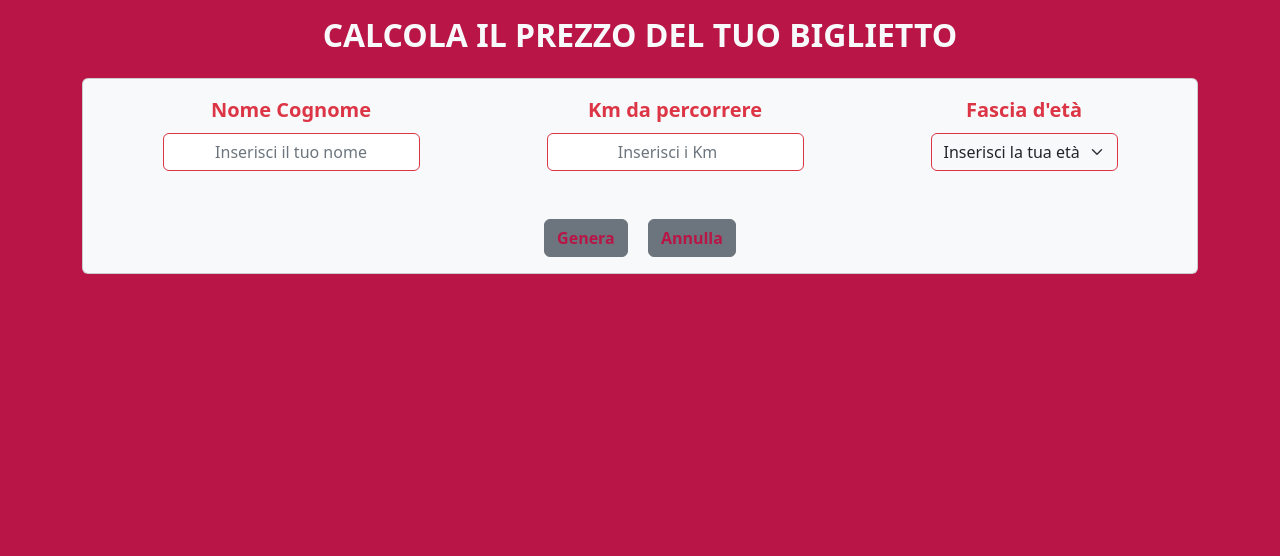
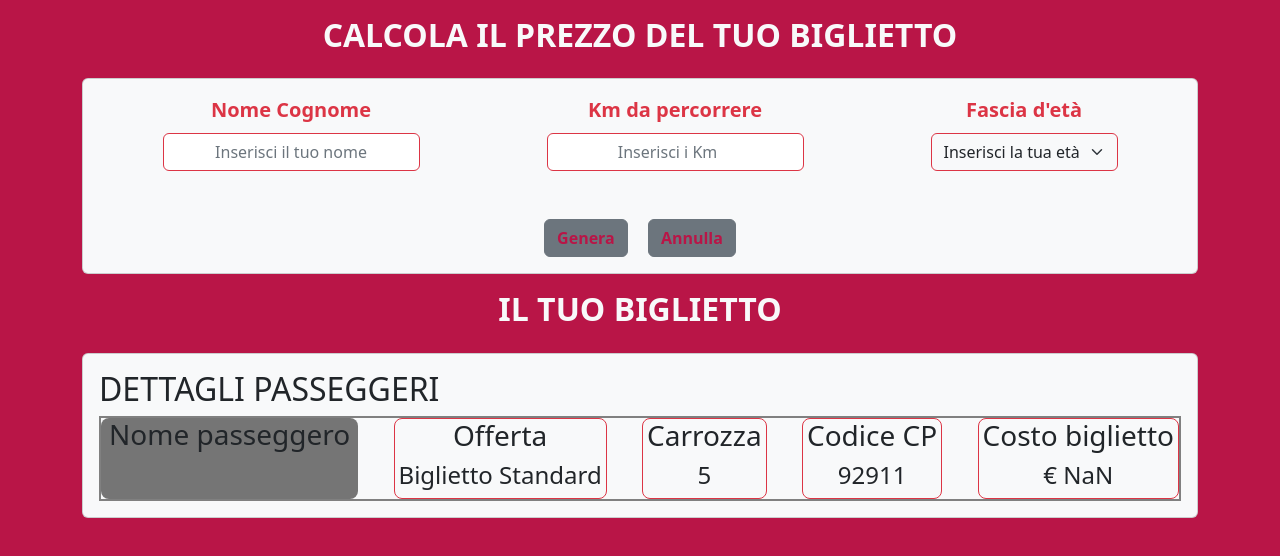
Before and after one commit to MartinaAmbrosini/js-biglietto-treno-form, a plain HTML site: page index.html in a window 1280 px wide. Both pictures are taken after a click on the button "Genera". Drawn offline with nearby package versions, Linux system fonts and the light colour scheme.

Commit message:
esercizio finito

```diff
--- a/index.html
+++ b/index.html
@@ -26,13 +26,13 @@
                             <label for="text-km" class="form-label fs-5 fw-semibold text-danger">
                                 Km da percorrere
                             </label>
-                            <input type="number" id="text-name" class="form-control border border-danger text-center " placeholder="Inserisci i Km">
+                            <input type="number" id="text-km" class="form-control border border-danger text-center " placeholder="Inserisci i Km">
                         </div>
                         <div class="text-center">
                             <label for="text-age" class="form-label fs-5 fw-semibold text-danger">
                                 Fascia d'età
                             </label>
-                            <select class="form-select border border-danger bg-light">
+                            <select id="text-age" class="form-select border border-danger bg-light">
                                 <option selected class="d-none">Inserisci la tua età</option>
                                 <option value="1">Minorenne</option>
                                 <option value="2">Maggiorenne</option>
@@ -54,7 +54,36 @@
     </section>
 
     <!--Bottom section-->
-
-<script type="text/javascript" src="js/main.js"></script>
+    <section class="container">
+        <h2 class="text-center fw-bold text-light py-3">IL TUO BIGLIETTO</h2>
+        <div class="card bg-light border-none">
+            <div class="card-body">
+               <h2>DETTAGLI PASSEGGERI</h2>
+               <div class="d-flex justify-content-between" style="border: 2px solid grey;">
+                    <div class="px-2 rounded-2 text-center rounded-3" style="background-color: #757575;">
+                        <h3>Nome passeggero</h3>
+                        <h4 id="username"></h4>
+                    </div>
+                    <div class="border border-danger rounded-3 px-1 text-center fw-bold">
+                        <h3>Offerta</h3>
+                        <h4>Biglietto Standard</h4>
+                    </div>
+                    <div class="border border-danger rounded-3 px-1 text-center">
+                        <h3>Carrozza</h3>
+                        <h4>5</h4>
+                    </div>
+                    <div class="border border-danger rounded-3 px-1 text-center">
+                        <h3>Codice CP</h3>
+                        <h4>92911</h4>
+                    </div>
+                    <div class="border border-danger rounded-3 px-1 text-center">
+                        <h3>Costo biglietto</h3>
+                        <h4 id="price"></h4>
+                   </div>
+               </div>
+            </div>
+        </div>
+    </section>
+<script type="text/javascript" src="js/script.js"></script>
 </body>
 </html>
--- a/js/script.js
+++ b/js/script.js
@@ -8,3 +8,35 @@
 // MILESTONE 1: Iniziamo implementando il programma senza alcuna estetica: usando esclusivamente due input e un bottone (non stilizzati), realizziamo le specifiche scritte sopra.
 // La risposta finale (o output) sarà anch’essa da scrivere in console.
 // MILESTONE 2: Solo una volta che il milestone 1 sarà completo e funzionante allora finalizzeremo il layout di pagina, in cui l’utente vedrà il form stilizzato e tutto l’output stampato in pagina (il prezzo dovrà sempre essere formattato con massimo due decimali).
+
+const userName = document.getElementById("text-name");
+const userKm = parseFloat(document.getElementById("text-km").value);
+const userAge = parseInt(document.getElementById("text-age"));
+const generateTicketButton = document.getElementById("play-button");
+
+const userNameEl = document.getElementById("username");
+const price = document.getElementById("price");
+
+
+//* al click del mouse
+generateTicketButton.addEventListener("click", function () {
+    const userNameValue = userName.value;
+    const userKmValue = userKm.value;
+    console.log(userKm)
+    const userAgeValue = userAge.value;
+
+    const ticketfare = 0.21;
+    let ticketPrice = userKmValue * ticketfare;
+    //* se l'età dell'utente è meno di 18
+    if (userAgeValue < 18) {
+      //* applichiamo uno sconto del 20%
+      ticketPrice *= 0.8;
+      //* altrimenti se l'età dell'utente è meno di 18
+    } else if (userAgeValue > 65) {
+      //* applichiamo uno sconto del 40%
+      ticketPrice *= 0.6;
+    }
+    //* infine stampiamo il biglietto
+    userNameEl.innerHTML = userNameValue;
+    price.innerHTML = "€ " + ticketPrice.toFixed(2);
+  });
```
Also changed, not shown: css/style.css (line endings or trailing spaces).
